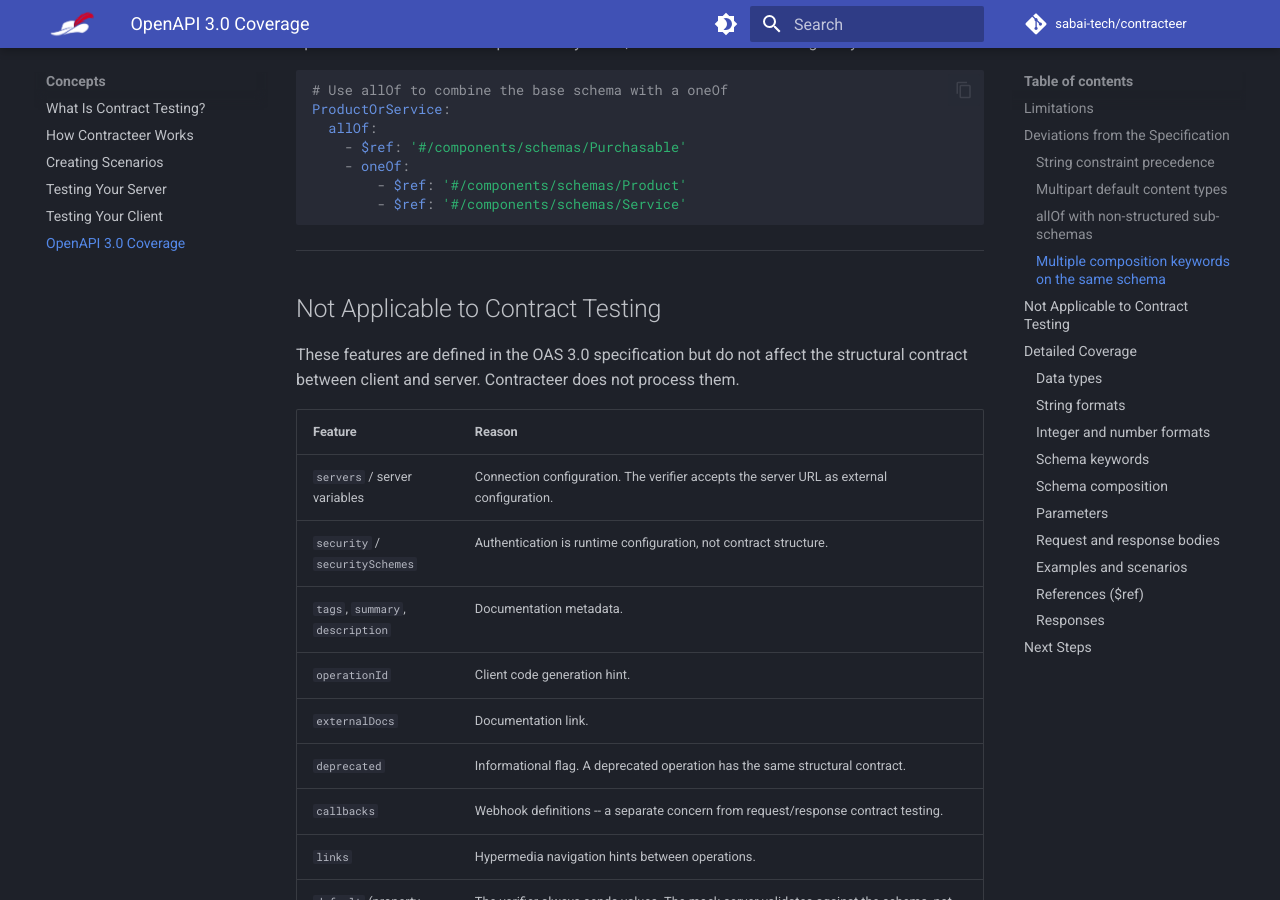
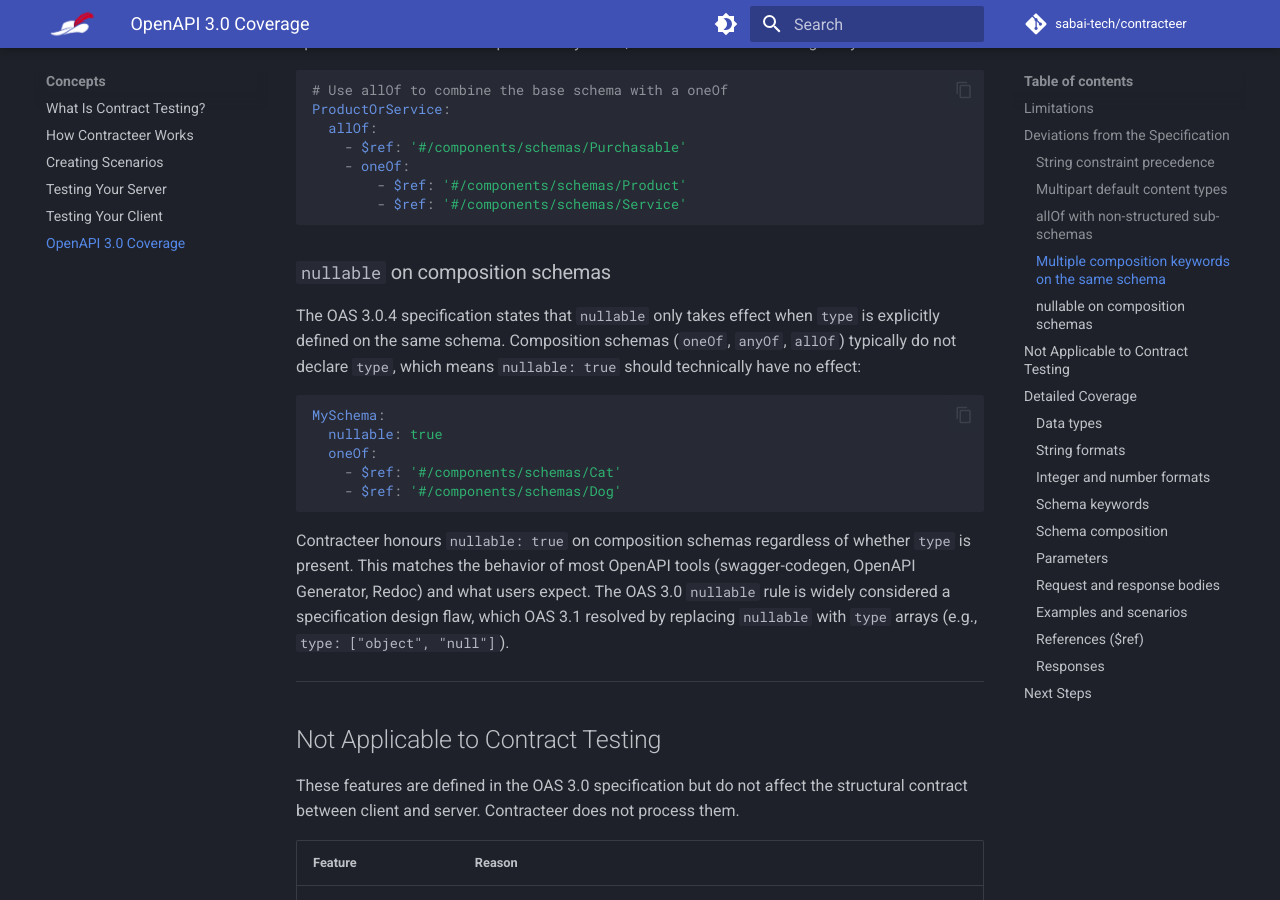
Before and after one commit to sabai-tech/contracteer, an MkDocs documentation site: the page built from docs/docs/concepts/openapi-coverage.md, in a window 1280 px wide and 900 px high, scrolled down 3732 px. Built offline with MkDocs 1.6.1 and Material for MkDocs 9.7.7, drawn with Linux system fonts in a browser that asks for light colours; comment, search, counter and statistics services are not loaded; the version menu is left out.

Commit message:
docs(concepts): document nullable deviation on composition schemas

````diff
--- a/docs/docs/concepts/openapi-coverage.md
+++ b/docs/docs/concepts/openapi-coverage.md
@@ -152,6 +152,23 @@ ProductOrService:
         - $ref: '#/components/schemas/Service'
 ```
 
+### `nullable` on composition schemas
+
+The OAS 3.0.4 specification states that `nullable` only takes effect when `type` is explicitly defined on the same schema.
+Composition schemas (`oneOf`, `anyOf`, `allOf`) typically do not declare `type`, which means `nullable: true` should technically have no effect:
+
+```yaml
+MySchema:
+  nullable: true
+  oneOf:
+    - $ref: '#/components/schemas/Cat'
+    - $ref: '#/components/schemas/Dog'
+```
+
+Contracteer honours `nullable: true` on composition schemas regardless of whether `type` is present.
+This matches the behavior of most OpenAPI tools (swagger-codegen, OpenAPI Generator, Redoc) and what users expect.
+The OAS 3.0 `nullable` rule is widely considered a specification design flaw, which OAS 3.1 resolved by replacing `nullable` with `type` arrays (e.g., `type: ["object", "null"]`).
+
 ---
 
 ## Not Applicable to Contract Testing
````
